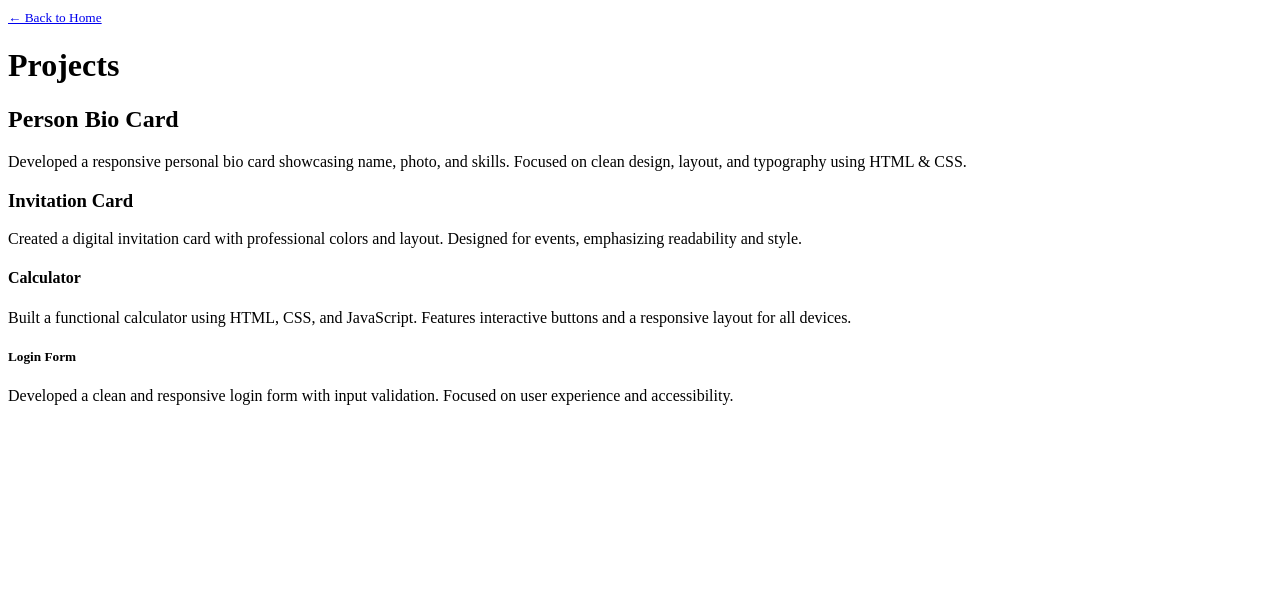
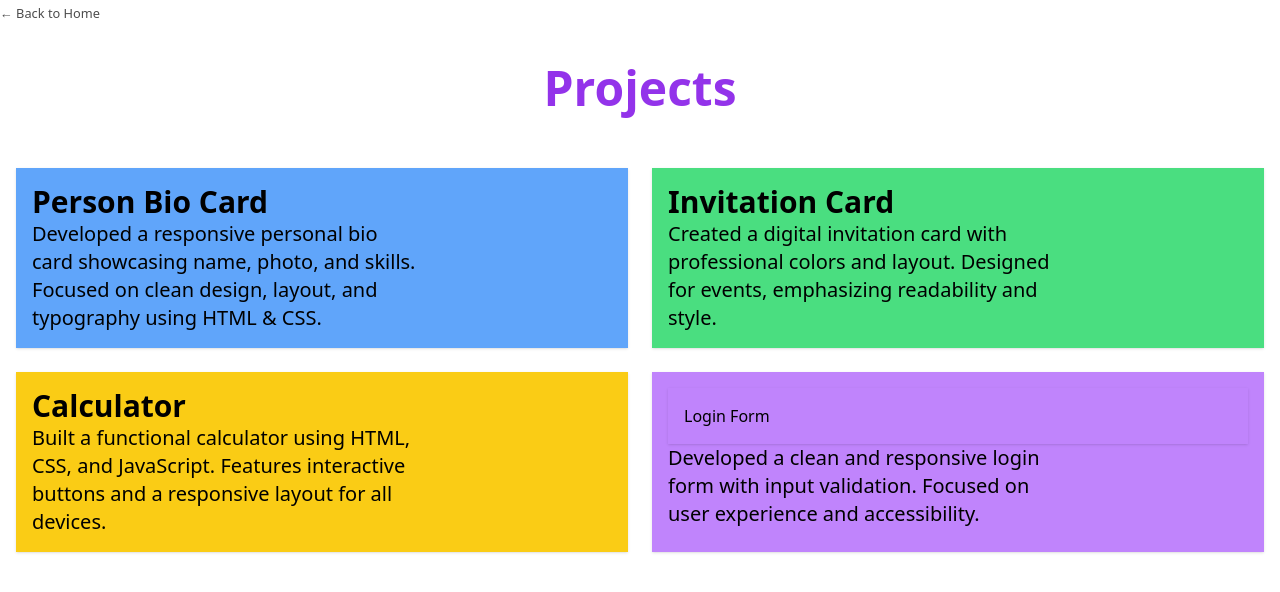
Before and after one commit to UWASEdjaria/Static-Portifolio-Page, a plain HTML site: page projects.html in a window 1280 px wide. Drawn offline with nearby package versions, Linux system fonts and the light colour scheme.

Commit message:
Added cards on projects page in grid layout
projects card with tailwindcss

```diff
--- a/projects.html
+++ b/projects.html
@@ -6,34 +6,40 @@
     <meta charset="UTF-8">
     <meta name="viewport" content="width=device-width, initial-scale=1.0">
     <title>Projects</title>
+    <script src="https://cdn.tailwindcss.com"></script>
 </head>
 <body>
-    <a class="text-grey-400 hover:text-grey-400 opacity-70" href="index.html">
+     <a class="text-grey-400 hover:text-grey-400 opacity-70" href="index.html">
         <small>&larr; Back to Home</small>
     </a>
-    <h1>Projects</h1>
-    <section>
-        <h2>Person Bio Card</h2>
-        <p>Developed a responsive personal bio card showcasing name, photo, and skills.
+    <h1 class="text-purple-600 text-2xl md:4xl lg:text-5xl font-bold text-center m-10">Projects</h1>
+
+    <div class="grid gri-cols-1 sm:grid-cols-2 gap-6 p-4">
+
+    <section  class="bg-blue-400 p-4 shadow hover:shadow-lg transition">
+        <h2  class="text-xl sm:text-2xl md:text-3xl font-bold" >Person Bio Card</h2>
+        <p class="leading-relaxed max-w-sm text-lg md:text-xl leading-relaxed max-w-3xl space-y-6">Developed a responsive personal bio card showcasing name, photo, and skills.
            Focused on clean design, layout, and typography using HTML & CSS.</p>
     </section>
 
-    <section>
-        <h3>Invitation Card</h3>
-        <p>Created a digital invitation card with professional colors and layout.
+    <section class="bg-green-400 p-4  shadow hover:shadow-lg transition">
+        <h3  class="text-xl sm:text-2xl md:text-3xl font-bold">Invitation Card</h3>
+        <p  class="leading-relaxed max-w-sm text-lg md:text-xl leading-relaxed max-w-3xl space-y-6">Created a digital invitation card with professional colors and layout.
           Designed for events, emphasizing readability and style.</p>
     </section>
 
-    <section>
-        <h4>Calculator</h4>
-        <p>Built a functional calculator using HTML, CSS, and JavaScript.
+    <section class="bg-yellow-400 p-4 shadow hover:shadow-lg transition">
+        <h4  class="text-xl sm:text-2xl md:text-3xl font-bold">Calculator</h4>
+        <p  class="leading-relaxed max-w-sm text-lg md:text-xl leading-relaxed max-w-3xl space-y-6">Built a functional calculator using HTML, CSS, and JavaScript.
          Features interactive buttons and a responsive layout for all devices.</p>
     </section>
 
-    <section>
-        <h5>Login Form</h5>
-        <p>Developed a clean and responsive login form with input validation.
+    <section class="bg-purple-400 p-4 shadow hover:shadow-lg transition">
+        <h5  class="bg-purple-400 p-4 shadow hover:shadow-lg transition" >Login Form</h5>
+        <p class="leading-relaxed max-w-sm text-lg md:text-xl leading-relaxed max-w-3xl space-y-6">Developed a clean and responsive login form with input validation.
          Focused on user experience and accessibility.</p>
     </section>
+
+    </div>
 </body>
 </html>
```
